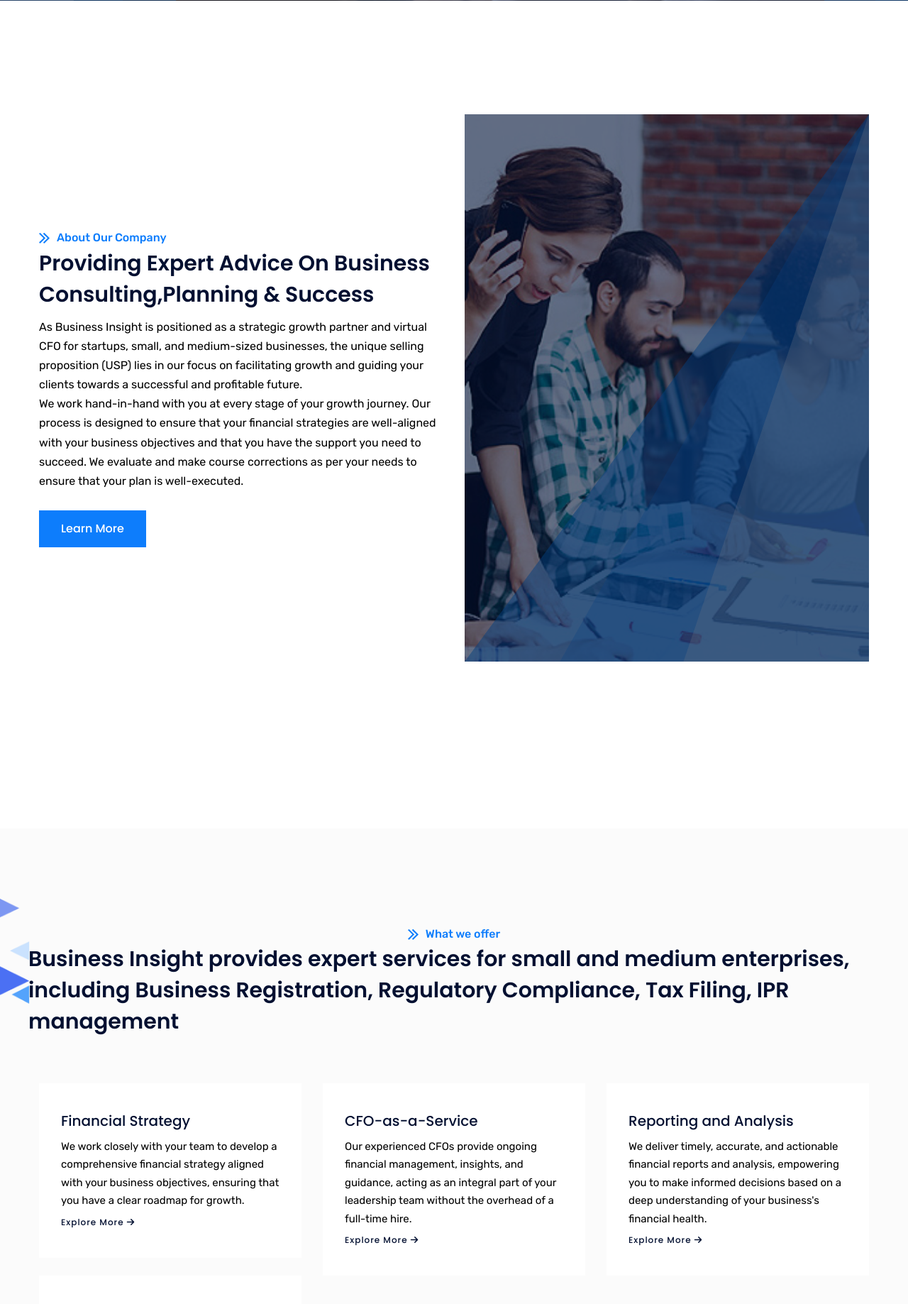
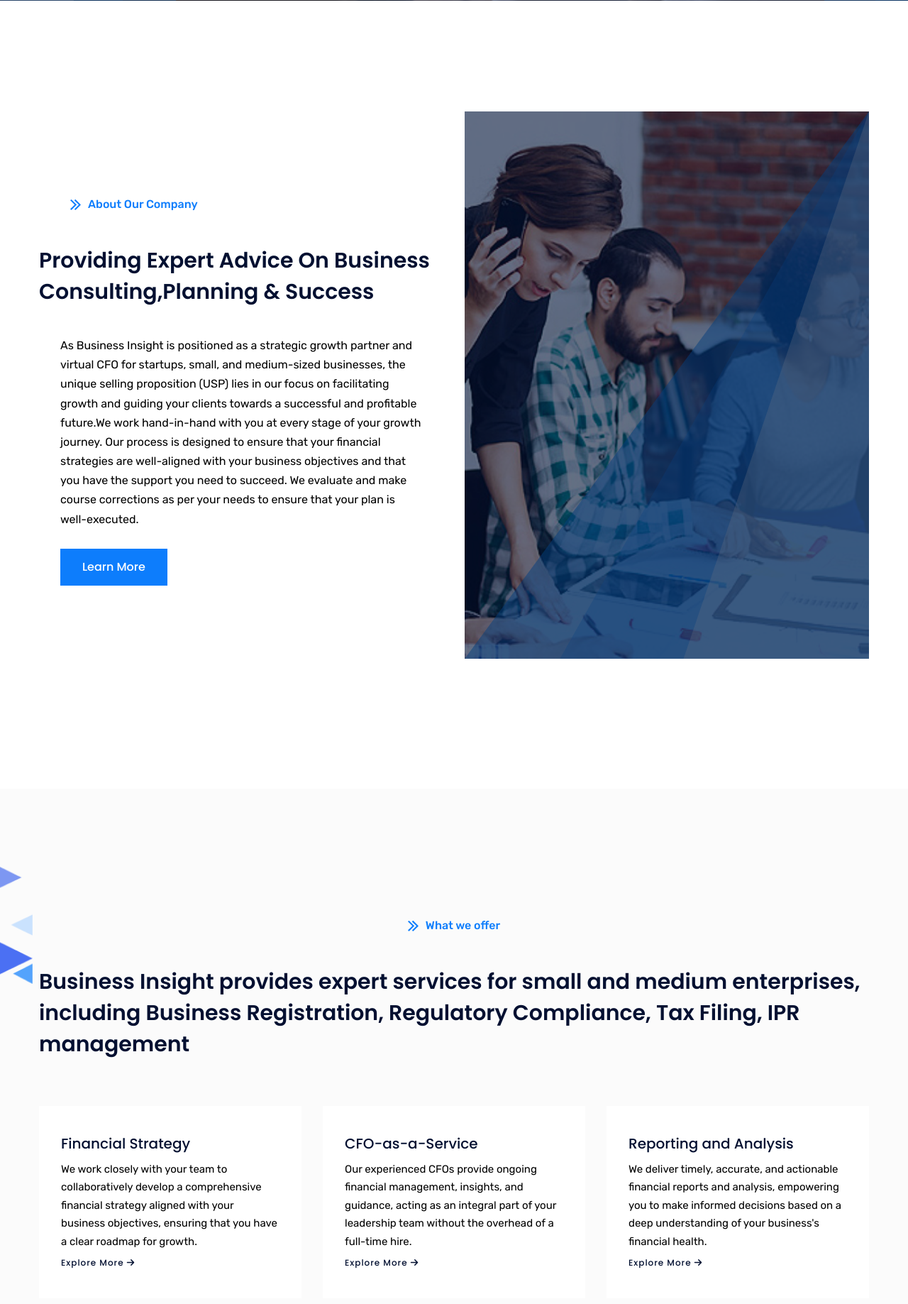
Before and after one commit to dhanwis/Bizinsight, a Django app: page / in a window 1280 px wide. Shown: the part 802-2639 px from the top of the page at 71% size. Run offline with Django 4.2, Linux system fonts and the light colour scheme; some libraries are stand-ins or nearby versions.

Commit message:
change in hom

```diff
--- a/static/css/style.css
+++ b/static/css/style.css
@@ -160,6 +160,7 @@
     color: #000000;
     margin-bottom: 0;
     line-height: 1.7;
+
 }
 
  ::-webkit-scrollbar {
@@ -779,11 +780,12 @@
     about-area
 ---------------------------------------------------------------------------------------*/
 .about{
-    padding: 160px 0 188px 0
+    padding: 156px 0 136px 0
 }
 .sub-heading{
     display: flex;
     align-items: center;
+    padding: 44px;
 
 }
 
@@ -983,6 +985,7 @@
 }
 .offer .margin-top{
     margin-top: 30px;
+    margin-left: 403px;
 }
 .offer-wrapper:hover{
     background: #0D7DFC;
--- a/templates/home.html
+++ b/templates/home.html
@@ -14,12 +14,12 @@
             <div class="row">
               <div class="col-xl-8 col-lg-8">
                 <div class="hero-text">
-                  <p> <i class="fas fa-angle-double-right"></i> Consultancy Solutions For your Business</p>
-                  <h1>Modern Agency For Your Business Financial Consultancy</h1>
+                  <p> <i class="fas fa-angle-double-right"></i>you can grow your business to next level</p>
+                  <h1>Your One-Stop for Finance, Accounts, and Legal Services</h1>
                 </div>
 
                 <div class="hero-cta d-flex align-items-center">
-                  <a class='button header-cta' href='contact.html'>Find Consultant</a>
+                  <a class='button header-cta' href='#'>Find Consultant</a>
                   <a href="https://www.youtube.com/watch?v=tK4Q85BNGto" class="pulse popup-hero" target="_blank">
                     <i class="fas fa-play"></i>
                   </a>
@@ -75,9 +75,8 @@
                 Providing Expert Advice On Business Consulting,Planning & Success</h2>
             </div>
 
-            <div class="text-content">
-              <p>As Business Insight is positioned as a strategic growth partner and virtual CFO for startups, small, and medium-sized businesses, the unique selling proposition (USP) lies in our focus on facilitating growth and guiding your clients towards a successful and profitable future.</p>
-               <p>We work hand-in-hand with you at every stage of your growth journey. Our process is designed to ensure that your financial strategies are well-aligned with your business objectives and that you have the support you need to succeed. We evaluate and make course corrections as per your needs to ensure that your plan is well-executed.</p>
+            <div class="text-content" style="padding: 30px;">
+              <p>As Business Insight is positioned as a strategic growth partner and virtual CFO for startups, small, and medium-sized businesses, the unique selling proposition (USP) lies in our focus on facilitating growth and guiding your clients towards a successful and profitable future.We work hand-in-hand with you at every stage of your growth journey. Our process is designed to ensure that your financial strategies are well-aligned with your business objectives and that you have the support you need to succeed. We evaluate and make course corrections as per your needs to ensure that your plan is well-executed.</p>
 
               {% comment %} <div class="progress-wrapper">
                 <div class="progress-one">
@@ -137,7 +136,7 @@
   <section class="offer">
     <div class="container">
       <div class="row">
-        <div class="col-lg-16">
+        <div class="col-lg-12">
           <div class="section-title">
             <div class="sub-heading">
               <img src="{% static 'images/section-title-icon.png' %}" alt="caret">
@@ -151,16 +150,16 @@
       </div>
 
       <div class="row">
-        <div class="col-lg-4 col-md-6">
+        <div class="col-lg-4 r-mb">
           <div class="offer-wrapper">
             <iconify-icon icon="fluent-mdl2:design"></iconify-icon>
             <h5>Financial Strategy</h5>
-            <p>We work closely with your team to develop a comprehensive financial strategy aligned with your business objectives, ensuring that you have a clear roadmap for growth.</p>
+            <p>We work closely with your team to collaboratively develop a comprehensive financial strategy aligned with your business objectives, ensuring that you have a clear roadmap for growth.</p>
             <a href='#'>Explore More <i class="fas fa-arrow-right"></i> </a>
           </div>
         </div>
 
-        <div class="col-lg-4 col-md-6 ">
+        <div class="col-lg-4 r-mb">
           <div class="offer-wrapper">
             <iconify-icon icon="fluent:archive-settings-24-regular"></iconify-icon>
             <h5>CFO-as-a-Service</h5>
@@ -169,7 +168,7 @@
           </div>
         </div>
 
-        <div class="col-lg-4 col-md-6">
+        <div class="col-lg-4 r-mb">
           <div class="offer-wrapper">
             <iconify-icon icon="carbon:application-web"></iconify-icon>
             <h5>Reporting and Analysis</h5>
@@ -178,7 +177,7 @@
           </div>
         </div>
 
-        <div class="col-lg-4 col-md-6">
+        <div class="col-lg-4 margin-top">
           <div class="offer-wrapper">
             <iconify-icon icon="ant-design:radar-chart-outlined"></iconify-icon>
             <h5>Risk Management</h5>
@@ -327,12 +326,11 @@
         </div>
       </div>
     </div>
-
   </section>
   <!-- Choose ends -->
 
   <!-- Portfolio area starts -->
-  <div class="portfolio">
+  {% comment %} <div class="portfolio">
     <div class="container">
       <div class="row">
         <div class="col-lg-12">
@@ -463,7 +461,7 @@
         </div>
       </div>
     </div>
-  </div>
+  </div> {% endcomment %}
   <!-- Portfolio area ends -->
 
   <!-- Appointment area starts -->
@@ -491,7 +489,7 @@
   <!-- Appointment area ends -->
 
   <!-- Team area starts -->
-  <div class="team">
+  {% comment %} <div class="team">
     <div class="container">
       <div class="row">
         <div class="col-lg-12">
@@ -612,7 +610,7 @@
         </div>
       </div>
     </div>
-  </div>
+  </div> {% endcomment %}
   <!-- Team area ends -->
 
   <!-- Testimonials starts -->
```
